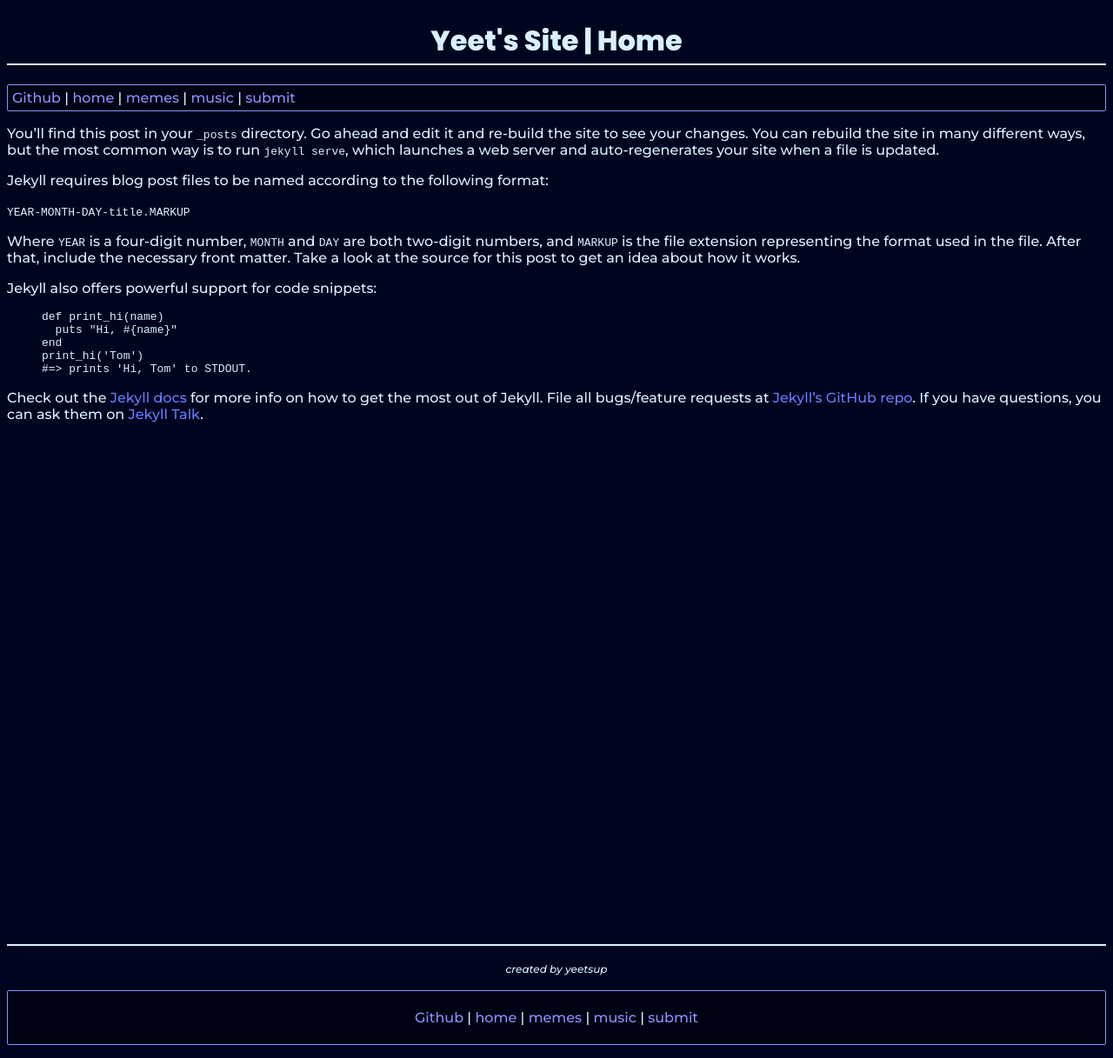
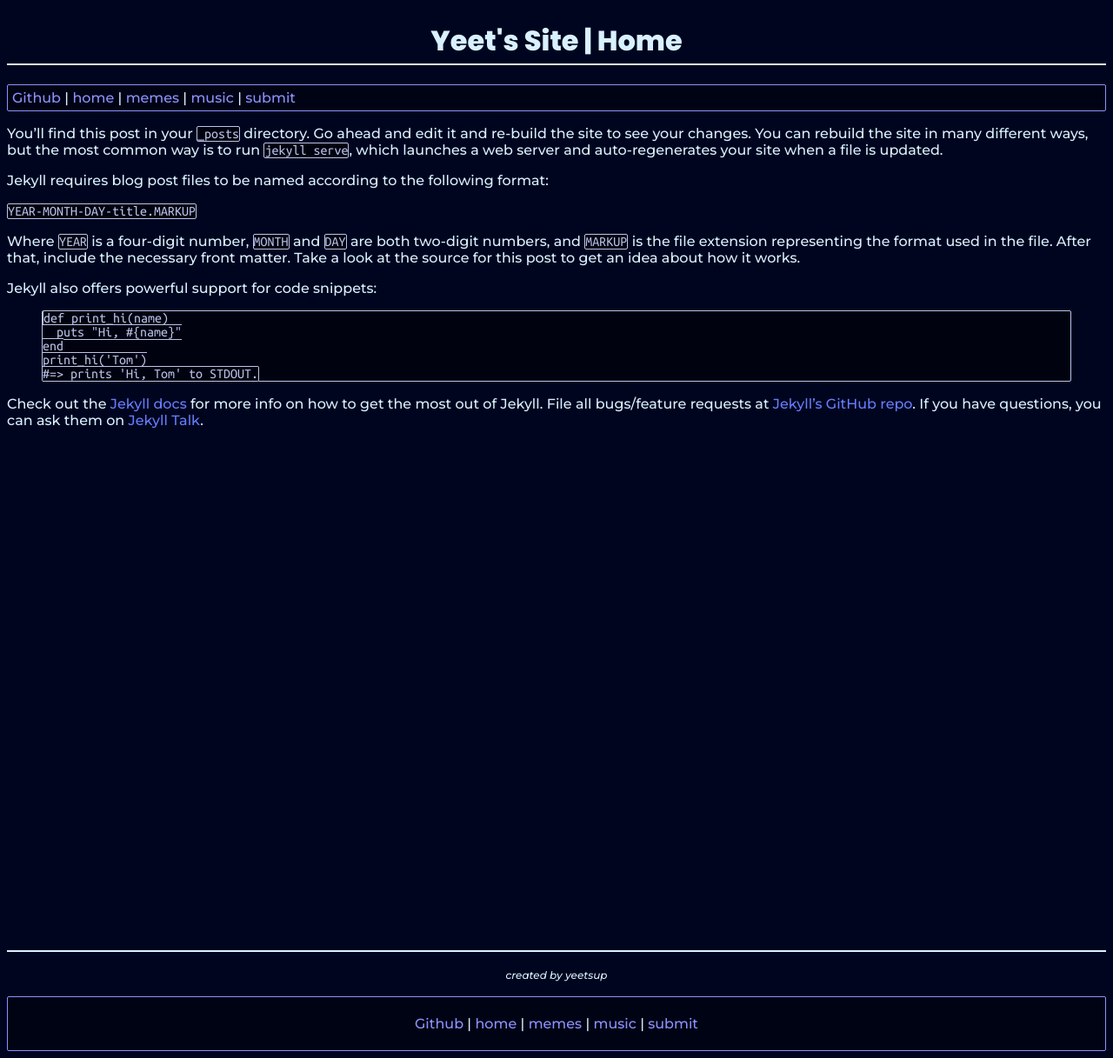
Before and after one commit to yeetssite/memes, a Jekyll site: the page built from _posts/2024-04-23-welcome-to-jekyll.markdown, in a window 1280 px wide. Shown: the whole page at 87% size. Built offline with Jekyll 4.4.1, drawn with Linux system fonts in a browser that asks for light colours; a script that is not in the unit is left out.

Commit message:
add code block style

```diff
--- a/assets/css/base.css
+++ b/assets/css/base.css
@@ -5,6 +5,21 @@
 /*########################
   # GENERAL FORMAT/STYLE #
   ########################*/
+
+code{
+  background-color: #00030f;
+  font-family: 'Ubuntu mono', 'Courier new', cousine, monospace;
+  color: #bcc3eb;
+  border: 1px solid #bcc3eb;
+  border-radius: 2px;
+}
+pre{
+  background-color: #00030f;
+  font-family: 'Ubuntu mono', 'Courier new', cousine, monospace;
+  color: #bcc3eb;
+  border: 1px solid #bcc3eb;
+  border-radius: 2px;
+}
 
 a[href]{
   color: #667dff;
```
